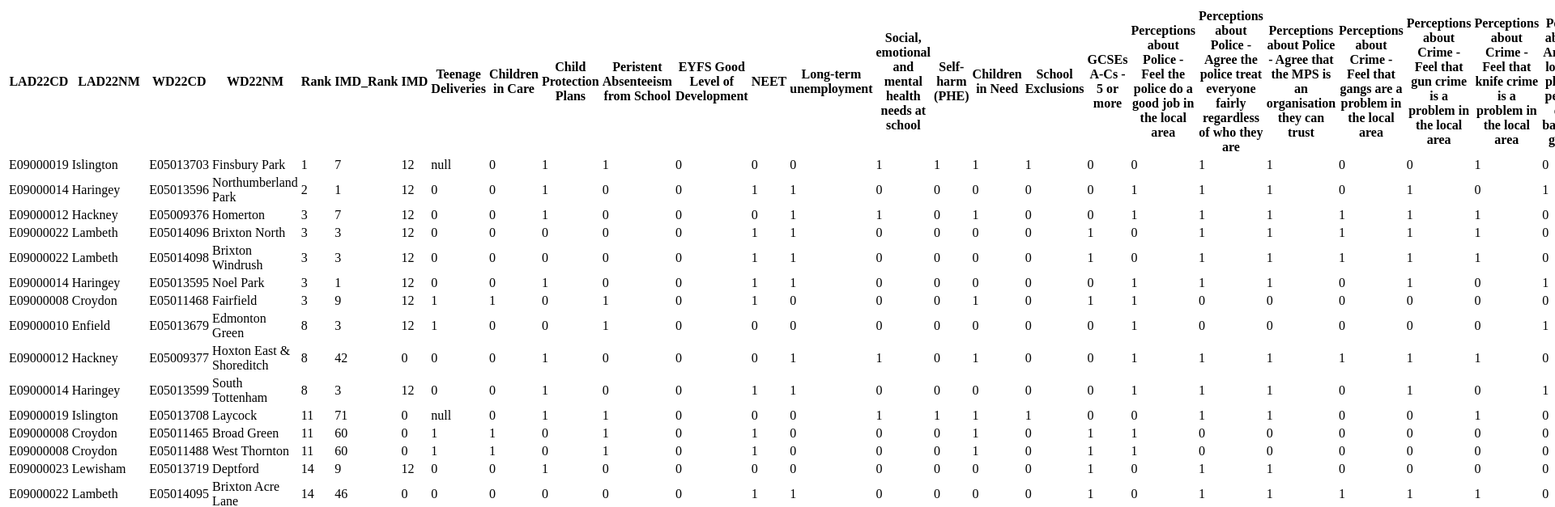
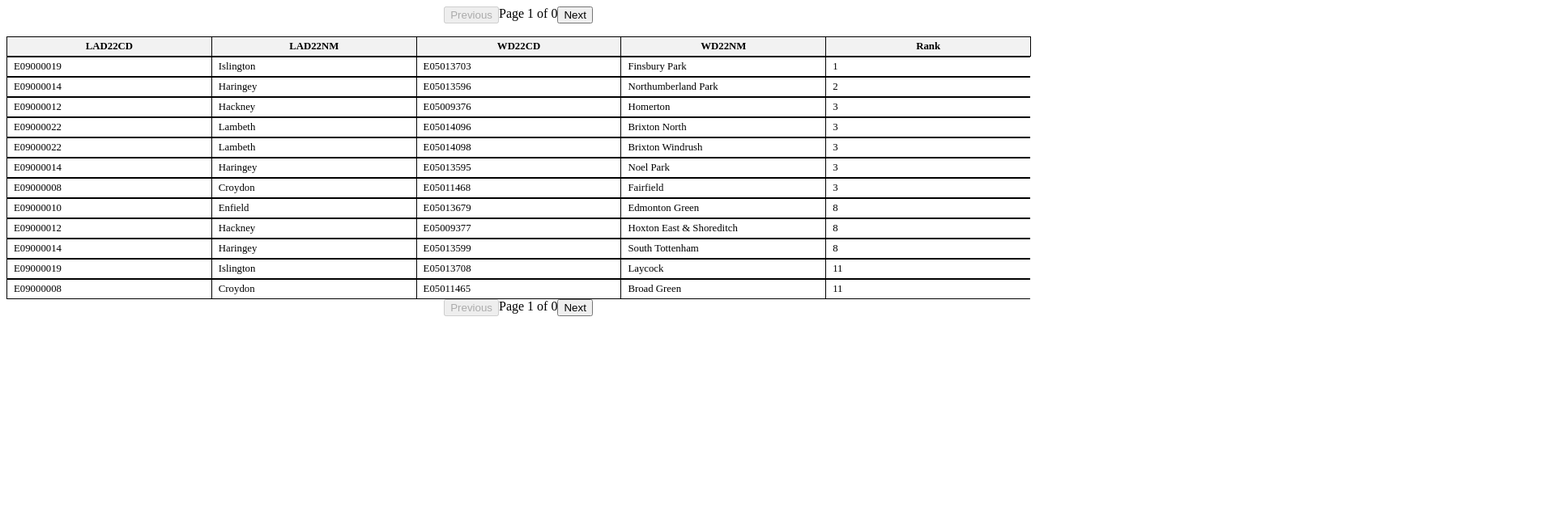
Before and after one commit to Micheal-Slade/vru-js, a SvelteKit app: page / in a window 1280 px wide. Shown: the top 627 px of the page at 81% size, 1920 px wide, since content can reach past the window. Built offline with nearby package versions, Linux system fonts and the light colour scheme.

Commit message:
pure js and d3 table

```diff
--- a/package.json
+++ b/package.json
@@ -31,6 +31,8 @@
 	},
 	"type": "module",
 	"dependencies": {
+		"d3": "^7.8.5",
+		"d3-fetch": "^3.0.1",
 		"papaparse": "^5.4.1"
 	}
 }
--- /dev/null
+++ b/src/components/FlexTable.svelte
@@ -0,0 +1,94 @@
+<script>
+import { onMount } from 'svelte';
+  import { csv } from 'd3-fetch';
+  let data = [];
+  let headers = [];
+  let currentPage = 1;
+  let columnsPerPage = 5; // Set the number of columns you want per page
+
+  onMount(async () => {
+    const csvData = await csv("/data.csv");
+    data = csvData;
+    if (data.length > 0) {
+      headers = Object.keys(data[0]);
+    }
+  });
+
+  const pageCount = () => Math.ceil(headers.length / columnsPerPage);
+
+  const changePage = (offset) => {
+    currentPage = Math.min(Math.max(1, currentPage + offset), pageCount());
+  };
+</script>
+
+<!-- Pagination Controls -->
+<div class="pagination-controls">
+  <button on:click={() => changePage(-1)} disabled={currentPage === 1}>Previous</button>
+  <span>Page {currentPage} of {pageCount()}</span>
+  <button on:click={() => changePage(1)} disabled={currentPage === pageCount()}>Next</button>
+</div>
+
+<table>
+  <thead>
+    <tr>
+      {#each headers.slice((currentPage - 1) * columnsPerPage, currentPage * columnsPerPage) as header}
+        <th>{header}</th>
+      {/each}
+    </tr>
+  </thead>
+  <tbody>
+    {#each data as row}
+    <tr>
+      {#each headers.slice((currentPage - 1) * columnsPerPage, currentPage * columnsPerPage) as header}
+        <td>{row[header]}</td>
+      {/each}
+    </tr>
+    {/each}
+  </tbody>
+</table>
+
+<!-- Pagination Controls -->
+<div class="pagination-controls">
+  <button on:click={() => changePage(-1)} disabled={currentPage === 1}>Previous</button>
+  <span>Page {currentPage} of {pageCount()}</span>
+  <button on:click={() => changePage(1)} disabled={currentPage === pageCount()}>Next</button>
+</div>
+
+  <style>
+    table {
+      width: 100%;
+      border-collapse: collapse;
+      font-size: 0.8em; /* Smaller font size */
+    }
+
+    th, td {
+      border: 1px solid black;
+      padding: 4px 8px; /* Less padding */
+    }
+
+    th {
+      background-color: #f2f2f2;
+    }
+
+    tbody {
+      display: block; /* Make tbody block to allow scrolling */
+      height: 300px; /* Set a fixed height */
+      overflow-y: auto; /* Enable vertical scrolling */
+    }
+
+    .pagination-controls {
+    display: flex;
+    justify-content: center;
+    margin-bottom: 1em;
+  }
+
+    thead, tbody tr {
+      display: table;
+      width: 100%;
+      table-layout: fixed;
+    }
+
+    tr:hover {
+      background-color: #f5f5f5;
+    }
+  </style>
--- a/src/components/TableView.svelte
+++ /dev/null
@@ -1,34 +0,0 @@
-<script>
-  import { onMount } from 'svelte';
-  import Papa from 'papaparse';
-
-  let tableData = [];
-  let headers = [];
-
-  onMount(async () => {
-      const response = await fetch('/data.csv');
-      const csvText = await response.text();
-      const parsedData = Papa.parse(csvText, { header: true, dynamicTyping: true });
-      headers = parsedData.meta.fields;
-      tableData = parsedData.data;
-  });
-</script>
-
-<table>
-  <thead>
-      <tr>
-          {#each headers as header}
-              <th>{header}</th>
-          {/each}
-      </tr>
-  </thead>
-  <tbody>
-      {#each tableData as row}
-          <tr>
-              {#each headers as header}
-                  <td>{row[header]}</td>
-              {/each}
-          </tr>
-      {/each}
-  </tbody>
-</table>
--- a/src/routes/+page.svelte
+++ b/src/routes/+page.svelte
@@ -1,6 +1,5 @@
 <script>
-    import TableView from '../components/TableView.svelte';
-  </script>
+  import FlexTable from "../components/FlexTable.svelte"
+</script>
 
-  <TableView />
-  Hello
+<FlexTable />
```
Also changed, not shown: 1 other file (tests, documents, lock files or other folders).
